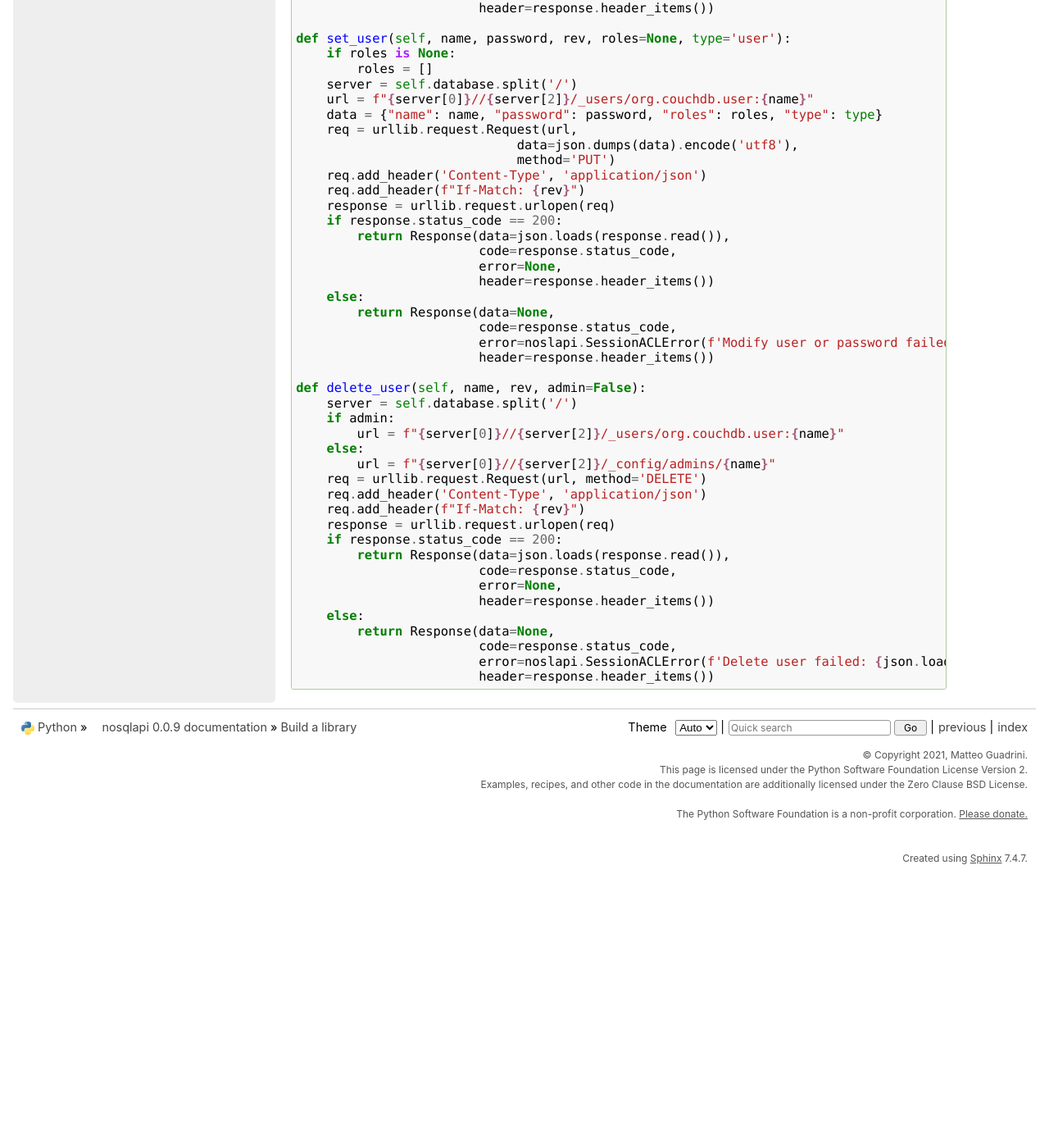
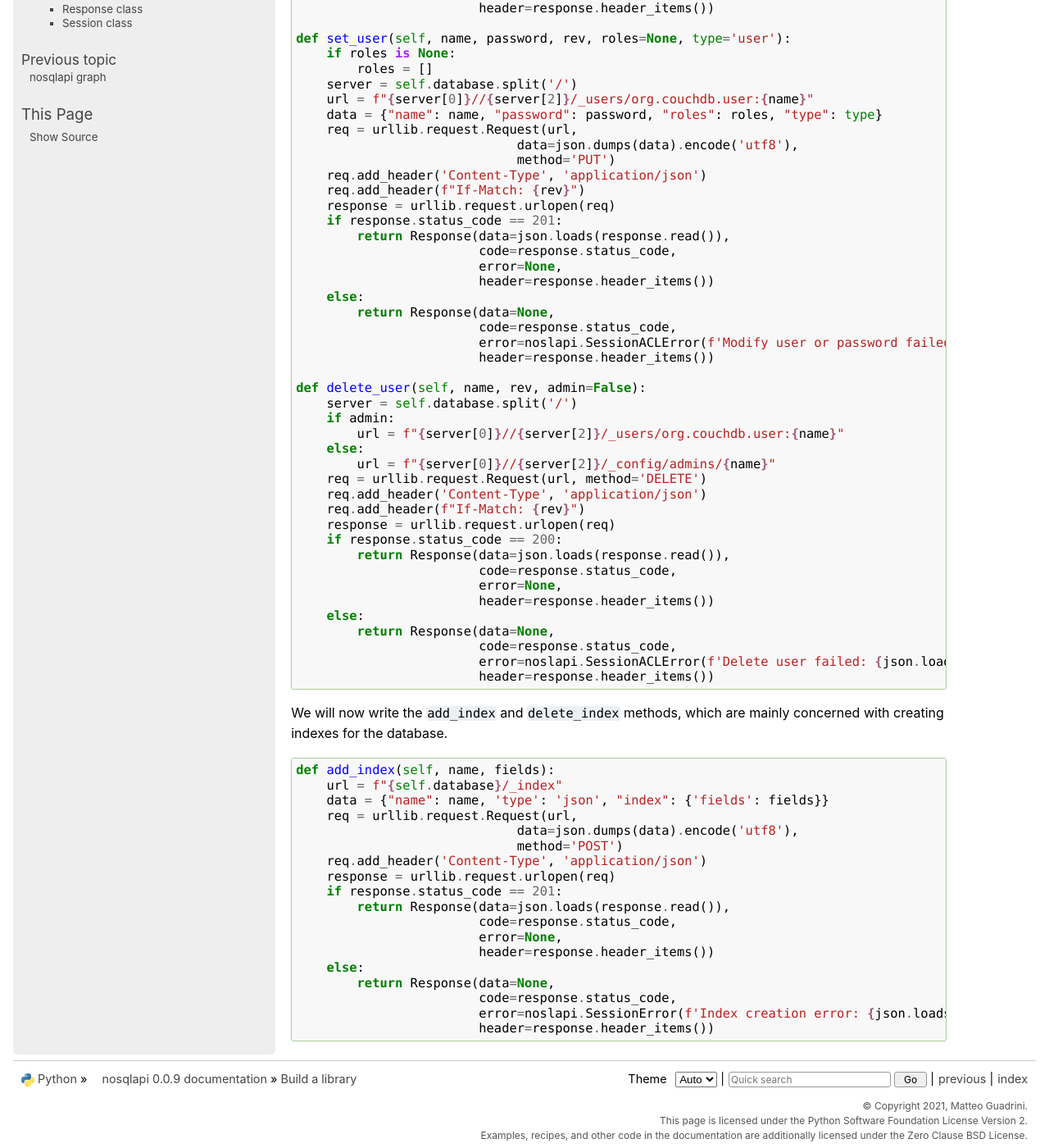
Before and after one commit to MatteoGuadrini/nosqlapi, a Sphinx documentation site: the page built from docs/source/build.rst, in a window 1280 px wide and 1400 px high, scrolled down 8321 px. Shown: the whole window at 82% size. Built offline with Sphinx 7.4.7, drawn with Linux system fonts in a browser that asks for light colours; before the commit the page ends 9386 px from its top, so only the background shows below that.

Commit message:
Add add_index method

```diff
--- a/docs/source/build.rst
+++ b/docs/source/build.rst
@@ -433,7 +433,7 @@ Now let's write the three methods for creating, modifying (also password reset)
                                      method='PUT')
             req.add_header('Content-Type', 'application/json')
             response = urllib.request.urlopen(req)
-            if response.status_code == 200:
+            if response.status_code == 201:
                 return Response(data=json.loads(response.read()),
                                 code=response.status_code,
                                 error=None,
@@ -456,7 +456,7 @@ Now let's write the three methods for creating, modifying (also password reset)
             req.add_header('Content-Type', 'application/json')
             req.add_header(f"If-Match: {rev}")
             response = urllib.request.urlopen(req)
-            if response.status_code == 200:
+            if response.status_code == 201:
                 return Response(data=json.loads(response.read()),
                                 code=response.status_code,
                                 error=None,
@@ -487,3 +487,26 @@ Now let's write the three methods for creating, modifying (also password reset)
                                 code=response.status_code,
                                 error=noslapi.SessionACLError(f'Delete user failed: {json.loads(response.read())}'),
                                 header=response.header_items())
+
+We will now write the ``add_index`` and ``delete_index`` methods, which are mainly concerned with creating indexes for the database.
+
+.. code-block:: python
+
+        def add_index(self, name, fields):
+            url = f"{self.database}/_index"
+            data = {"name": name, 'type': 'json', "index": {'fields': fields}}
+            req = urllib.request.Request(url,
+                                     data=json.dumps(data).encode('utf8'),
+                                     method='POST')
+            req.add_header('Content-Type', 'application/json')
+            response = urllib.request.urlopen(req)
+            if response.status_code == 201:
+                return Response(data=json.loads(response.read()),
+                                code=response.status_code,
+                                error=None,
+                                header=response.header_items())
+            else:
+                return Response(data=None,
+                                code=response.status_code,
+                                error=noslapi.SessionError(f'Index creation error: {json.loads(response.read())}'),
+                                header=response.header_items())
```
